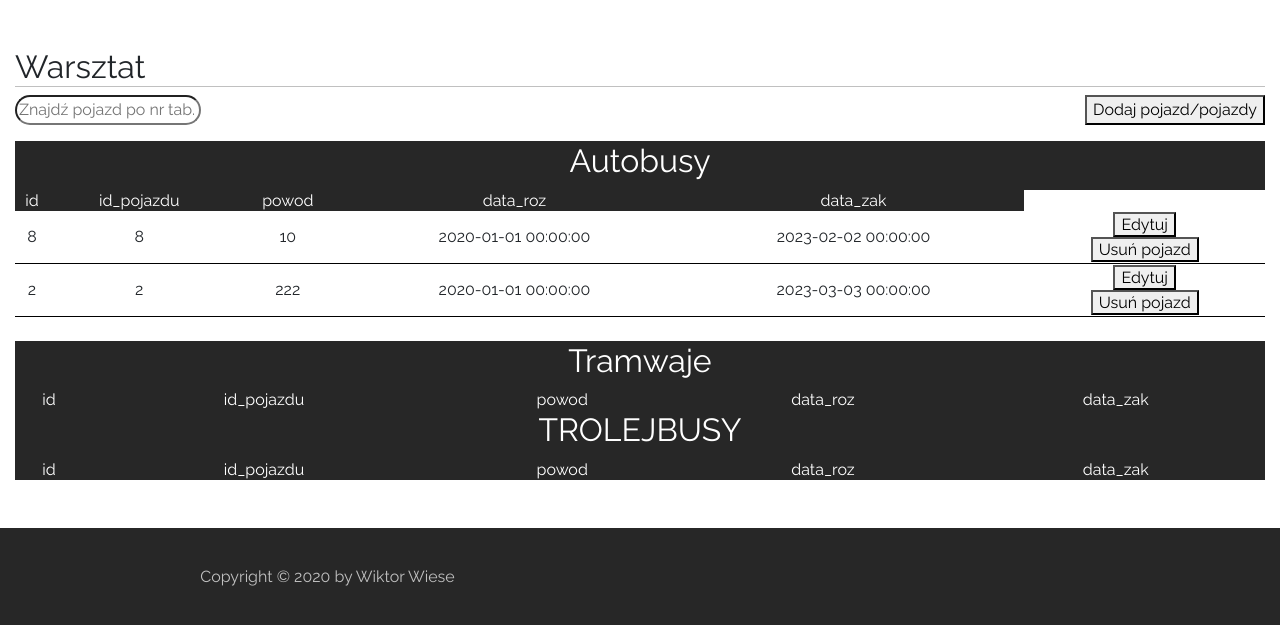
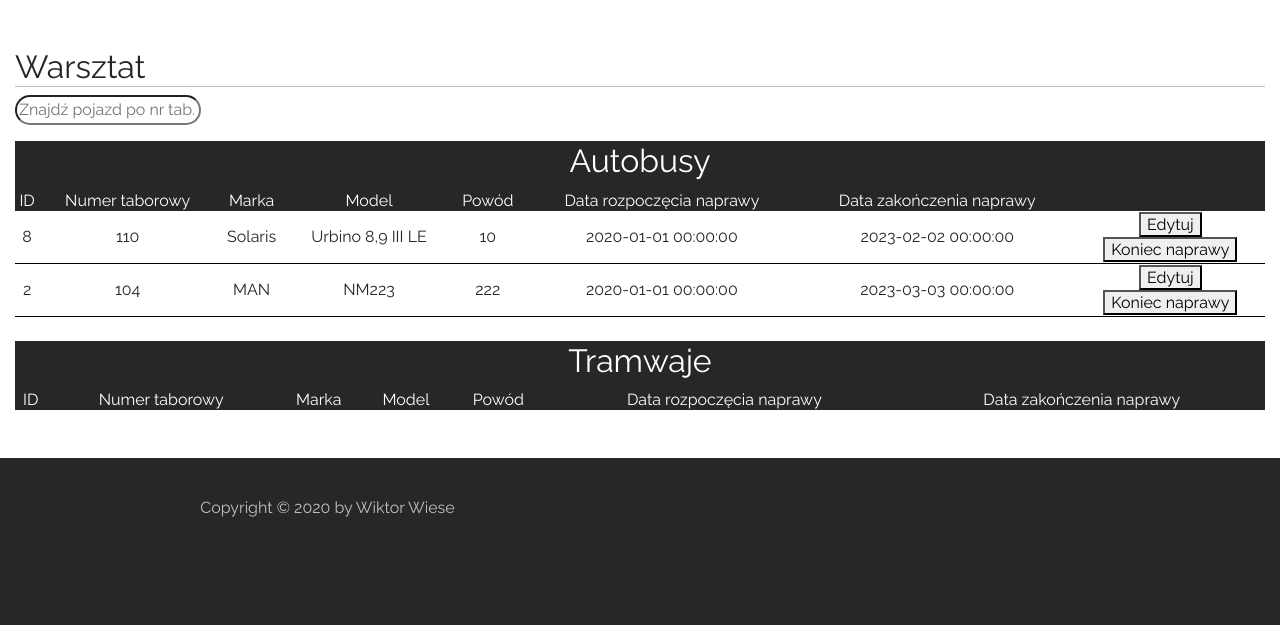
Before and after one commit to Krzywy2000/Project_Transport, a PHP site: page /index_user.php?page=workshop in a window 1280 px wide. Shown: the part 64-689 px from the top of the page. Run offline with PHP 8.4, Linux system fonts and the light colour scheme; a user stored in the database is signed in; data comes from the database, SQL or seed files in the repository; some libraries are stand-ins or nearby versions.

Commit message:
11.03.2020 - fixed modals

```diff
--- a/pages/user/workshop.php
+++ b/pages/user/workshop.php
@@ -12,7 +12,6 @@
             </form>
         </div>
         <div class="messages__bar">
-                <button data-toggle="modal" data-target="#modal-add-vehicle">Dodaj pojazd/pojazdy</button>
         </div>
         <div id="result" class="result table-responsive">
             <?php
@@ -20,14 +19,14 @@
 			{
 				$result_Bus="SELECT * FROM `workshop` inner join `vehicles` on `workshop`.`id_pojazdu`=`vehicles`.`id` where typ_pojazdu='Bus' ORDER BY `workshop`.`id`";
 				$result_Tram="SELECT * FROM `workshop` inner join `vehicles` on `workshop`.`id_pojazdu`=`vehicles`.`id` where typ_pojazdu='Tram' ORDER BY `workshop`.`id`";
-				$result_T="SELECT * FROM `workshop` inner join `vehicles` on `workshop`.`id_pojazdu`=`vehicles`.`id` where typ_pojazdu='t' ORDER BY `workshop`.`id`";
+				$result_T="SELECT * FROM `workshop` inner join `vehicles` on `workshop`.`id_pojazdu`=`vehicles`.`id` where typ_pojazdu='trolejbus' ORDER BY `workshop`.`id`";
 
 			}
 			else
 			{
 				$result_Bus="SELECT * FROM `workshop` inner join `vehicles` on `workshop`.`id_pojazdu`=`vehicles`.`id` where typ_pojazdu='Bus' and `workshop`.`miasto` like $miasto ORDER BY `workshop`.`id`";
 				$result_Tram="SELECT * FROM `workshop` inner join `vehicles` on `workshop`.`id_pojazdu`=`vehicles`.`id` where typ_pojazdu='Tram' and `workshop`.`miasto` like $miasto ORDER BY `workshop`.`id`";
-				$result_T="SELECT * FROM `workshop` inner join `vehicles` on `workshop`.`id_pojazdu`=`vehicles`.`id` where typ_pojazdu='t' ORDER BY `workshop`.`id`";
+				$result_T="SELECT * FROM `workshop` inner join `vehicles` on `workshop`.`id_pojazdu`=`vehicles`.`id` where typ_pojazdu='trolejbus' and `workshop`.`miasto` like $miasto ORDER BY `workshop`.`id`";
 
 			}
 
@@ -39,11 +38,14 @@
 						<td colspan='11'><H2>Autobusy</H2></td>
 					</tr>
 					<tr class='main'>
-						<td>id</td>
-						<td>id_pojazdu</td>
-						<td>powod</td>
-						<td>data_roz</td>
-						<td>data_zak</td>
+						<td>ID</td>
+						<td>Numer taborowy</td>
+						<td>Marka</td>
+						<td>Model</td>
+						<td>Powód</td>
+						<td>Data rozpoczęcia naprawy</td>
+						<td>Data zakończenia naprawy</td>
+						<td></td>
 
 					</tr>";
 					$users = $result->num_rows;
@@ -54,13 +56,15 @@
 						{
 						  echo "<tr style='border-bottom:1pt solid black'>
 							<td>".$row['id']."</td>
-							<td>".$row['id_pojazdu']."</td>
+							<td>".$row['numer_tab']."</td>
+							<td>".$row['marka']."</td>
+							<td>".$row['model']."</td>
 							<td>".$row['powod']."</td>
 							<td>".$row['data_roz']."</td>
 							<td>".$row['data_zak']."</td>
 
 							<td><button data-toggle='modal' data-target='#modal-workshop-edycja' data-workshop-edit='".$row['id']."'>Edytuj</button><br />
-							<button data-toggle='modal' data-target='#modal-workshop-delete' data-workshop-delete='".$row['id']."'>Usuń pojazd</button>
+							<button data-toggle='modal' data-target='#modal-workshop-delete' data-workshop-delete='".$row['id']."'>Koniec naprawy</button>
 							</td>
 						  </tr>";
 
@@ -69,69 +73,84 @@
 
 					echo "</table><br/>";
 				}
+			if($miasto == 4)
+			{
+				if($result3 = @$connect->query("$result_T"))
+			  {
+				  echo "<table>
+					  <tr class='main'>
+						  <td colspan='10'><H2>Trolejbusy</H2></td>
+					  </tr>
+					  <tr class='main'>
+						<td>ID</td>
+						<td>Numer taborowy</td>
+						<td>Marka</td>
+						<td>Model</td>
+						<td>Powód</td>
+						<td>Data rozpoczęcia naprawy</td>
+						<td>Data zakończenia naprawy</td>
+						<td></td>
 
-			  if($result2 = @$connect->query("$result_Tram"))
+					  </tr>";
+				  while($row3 = $result3->fetch_array())
+				  {
+					  echo "<tr style='border-bottom:1pt solid black'>
+							<td>".$row3['id']."</td>
+							<td>".$row3['numer_tab']."</td>
+							<td>".$row3['marka']."</td>
+							<td>".$row3['model']."</td>
+							<td>".$row3['powod']."</td>
+							<td>".$row3['data_roz']."</td>
+							<td>".$row3['data_zak']."</td>
+
+							  <td><button data-toggle='modal' data-target='#modal-workshop-edycja' data-workshop-edit='".$row3['id']."'>Edytuj</button><br />
+							  <button data-toggle='modal' data-target='#modal-workshop-delete' data-workshop-delete='".$row3['id']."'>Usuń pojazd</button>
+							  </td>
+
+					  </tr>";
+				  }
+				echo "</table>";
+			  }
+			}
+			else
+			{
+				if($result2 = @$connect->query("$result_Tram"))
 			  {
 				  echo "<table>
 					  <tr class='main'>
 						  <td colspan='10'><H2>Tramwaje</H2></td>
 					  </tr>
 					  <tr class='main'>
-						<td>id</td>
-						<td>id_pojazdu</td>
-						<td>powod</td>
-						<td>data_roz</td>
-						<td>data_zak</td>
+						<td>ID</td>
+						<td>Numer taborowy</td>
+						<td>Marka</td>
+						<td>Model</td>
+						<td>Powód</td>
+						<td>Data rozpoczęcia naprawy</td>
+						<td>Data zakończenia naprawy</td>
+						<td></td>
 
 					  </tr>";
 				  while($row2 = $result2->fetch_array())
 				  {
 					  echo "<tr style='border-bottom:1pt solid black'>
-							<td>".$row['id']."</td>
-							<td>".$row['id_pojazdu']."</td>
-							<td>".$row['powod']."</td>
-							<td>".$row['data_roz']."</td>
-							<td>".$row['data_zak']."</td>
+							<td>".$row2['id']."</td>
+							<td>".$row2['numer_tab']."</td>
+							<td>".$row2['marka']."</td>
+							<td>".$row2['model']."</td>
+							<td>".$row2['powod']."</td>
+							<td>".$row2['data_roz']."</td>
+							<td>".$row2['data_zak']."</td>
 
-							  <td><button data-toggle='modal' data-target='#modal-workshop-edycja' data-workshop-edit='".$row['id']."'>Edytuj</button><br />
-							  <button data-toggle='modal' data-target='#modal-workshop-delete' data-workshop-delete='".$row['id']."'>Usuń pojazd</button>
+							  <td><button data-toggle='modal' data-target='#modal-workshop-edycja' data-workshop-edit='".$row2['id']."'>Edytuj</button><br />
+							  <button data-toggle='modal' data-target='#modal-workshop-delete' data-workshop-delete='".$row2['id']."'>Koniec naprawy</button>
 							  </td>
 
 					  </tr>";
 				  }
 				echo "</table>";
 			  }
-			  if($result2 = @$connect->query("$result_T"))
-			  {
-				  echo "<table>
-					  <tr class='main'>
-						  <td colspan='10'><H2>TROLEJBUSY</H2></td>
-					  </tr>
-					  <tr class='main'>
-						<td>id</td>
-						<td>id_pojazdu</td>
-						<td>powod</td>
-						<td>data_roz</td>
-						<td>data_zak</td>
-
-					  </tr>";
-				  while($row2 = $result2->fetch_array())
-				  {
-					  echo "<tr style='border-bottom:1pt solid black'>
-							<td>".$row['id']."</td>
-							<td>".$row['id_pojazdu']."</td>
-							<td>".$row['powod']."</td>
-							<td>".$row['data_roz']."</td>
-							<td>".$row['data_zak']."</td>
-
-							  <td><button data-toggle='modal' data-target='#modal-workshop-edycja' data-workshop-edit='".$row['id']."'>Edytuj</button><br />
-							  <button data-toggle='modal' data-target='#modal-workshop-delete' data-workshop-delete='".$row['id']."'>Usuń pojazd</button>
-							  </td>
-
-					  </tr>";
-				  }
-				echo "</table>";
-			  }
+			}
 
                 ?>
         </div>
--- a/scripts/php/delete-from-stock.php
+++ b/scripts/php/delete-from-stock.php
@@ -14,7 +14,7 @@
 
 	echo $delete_from;
 		echo "<br/>";
-echo $id_delete_vehicles;
+	echo $id_delete_vehicles;
 	echo "<br/>";
 
 
--- a/scripts/php/main_page/list_of_workshop.php
+++ b/scripts/php/main_page/list_of_workshop.php
@@ -11,7 +11,7 @@
                 <td>Nr taborowy</td>
                 <td>Powód</td>
             </tr>";
-            if ($result = @$connect->query("SELECT * from `workshop` INNER JOIN `vehicles` on `vehicles`.`id` = `workshop`.`id_pojazdu` WHERE `miasto` LIKE '$_SESSION[access]'"))
+            if ($result = @$connect->query("SELECT * from `workshop` INNER JOIN `vehicles` on `vehicles`.`id` = `workshop`.`id_pojazdu` WHERE `workshop`.`miasto` LIKE '$_SESSION[access]'"))
             {
                 $users = $result->num_rows;
                 if($users>0)
```
Also changed, not shown: pages/user/rolling_stock.php (+127 -102 lines), pages/user/timetables.php (+28 -31 lines), scripts/php/timetables/more_information.php (+10 -9 lines).
